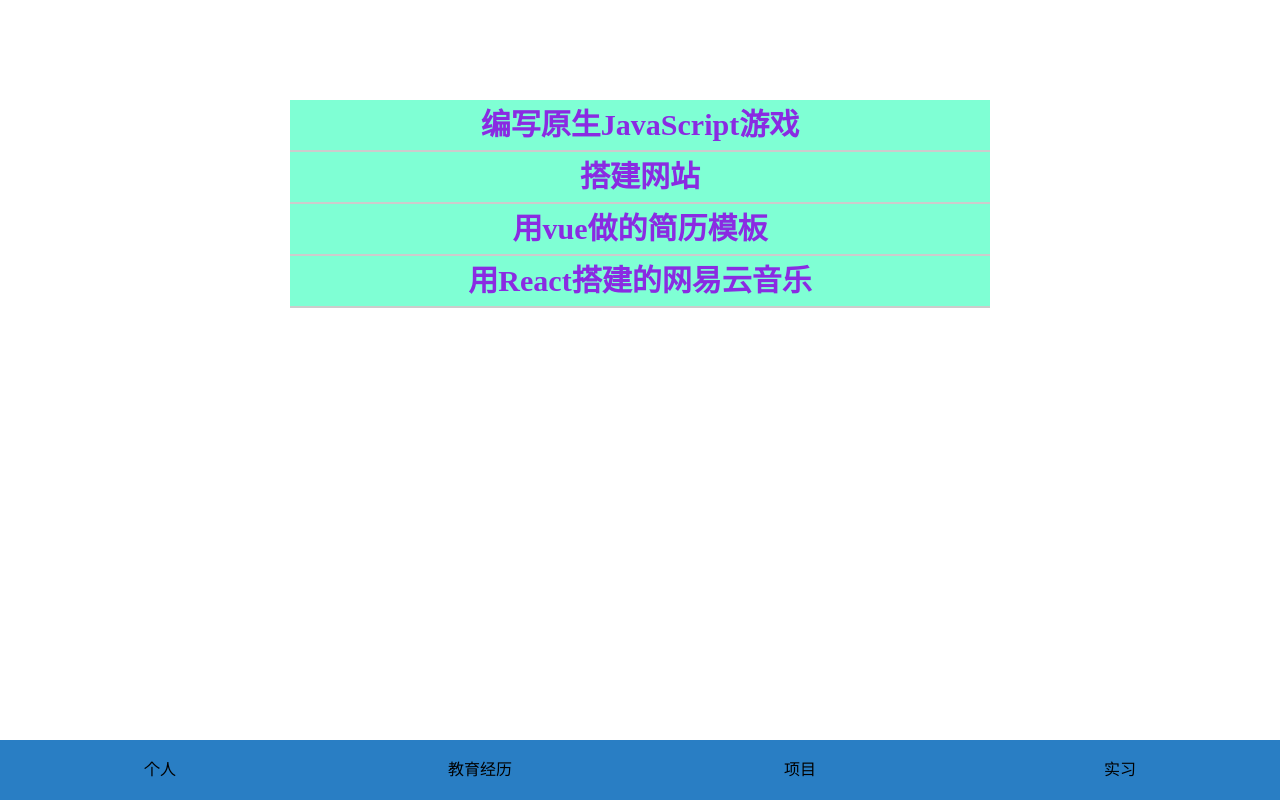
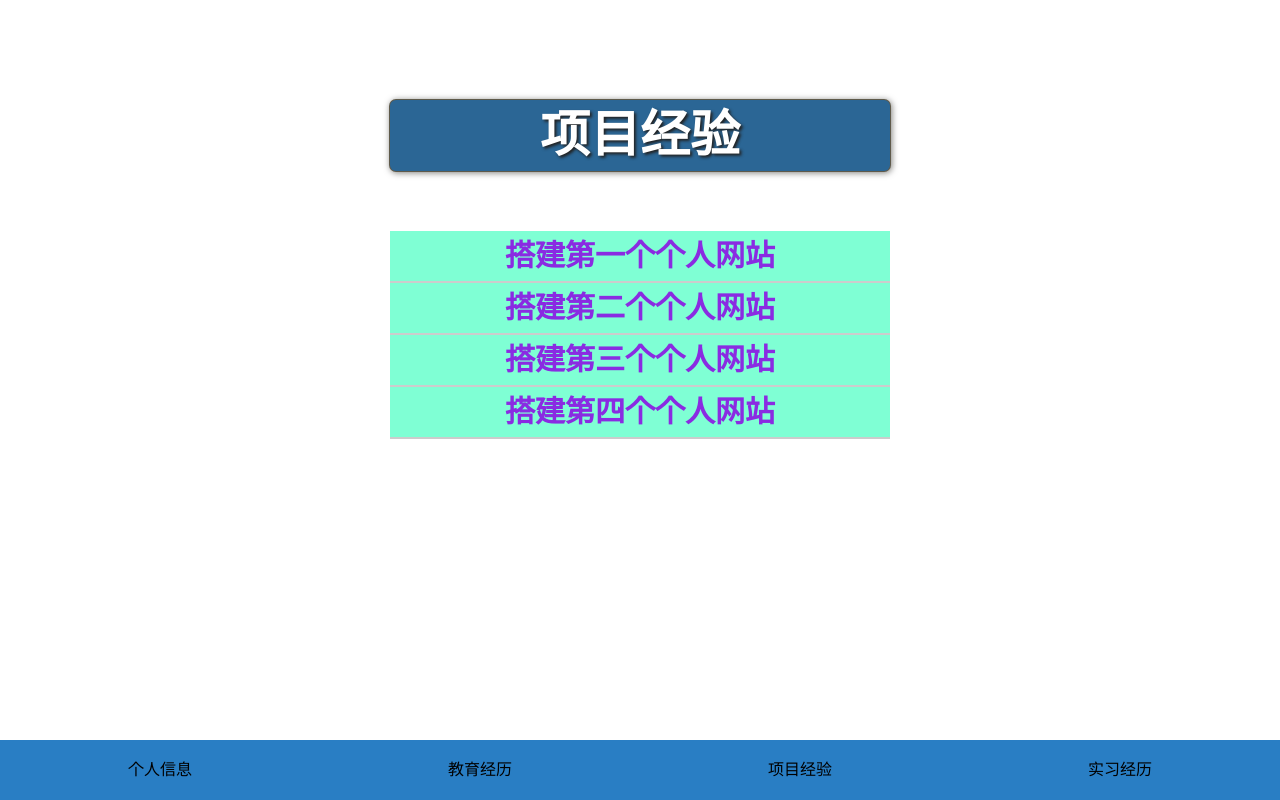
Before and after one commit to Alyssa-x/Alyssa-CV, a Vue app: page /projects in a window 1280 px wide. Built offline with nearby package versions, Linux system fonts and the light colour scheme.

Commit message:
replace datas by variable

```diff
--- a/src/App.vue
+++ b/src/App.vue
@@ -4,16 +4,16 @@
    <tab-bar>
      <tab-bar-item path="/personal">
        <!-- <img src="./assets/logo.png" alt=""> -->
-       <div slot="item-text">个人</div>
+       <div slot="item-text">个人信息</div>
        </tab-bar-item>
       <tab-bar-item path="/education">
        <div slot="item-text">教育经历</div>
       </tab-bar-item>
      <tab-bar-item path="/projects">
-       <div slot="item-text">项目</div>
+       <div slot="item-text">项目经验</div>
       </tab-bar-item>
      <tab-bar-item path="/intern">
-       <div slot="item-text">实习</div>
+       <div slot="item-text">实习经历</div>
      </tab-bar-item>
    </tab-bar>
 
--- a/src/views/intern/Intern.vue
+++ b/src/views/intern/Intern.vue
@@ -1,76 +1,20 @@
 <template>
   <div class="container-intern">
     <div class="mycontent">
-        <h1 class="title">实习经历</h1>
-        <div class="item">
+      <h1 class="title">{{ title }}</h1>
+      <div class="item" v-for="item in compony" :key="item.id">
         <div class="left">
           <span class="left-icon"></span>
         </div>
         <div class="right">
           <h2 class="school">
-                  {{compony.name}}
+            {{ item.name }}
           </h2>
-              <p class="teach-time">{{compony.startTime}} - {{compony.endTime}}</p>
-
-                <div class="major">
-                    职位：{{compony.position}}
-                </div>
-                <!-- <div class="score">
-                  绩点：4.9/5.0
-              </div> -->
-              <ul class="score">
-                职责：
-                <li>负责公司产品的前端页面制作</li>
-                <li>优化代码兼容性</li>
-                <li>前端交互和网页美化</li>
-              </ul>
-          </div>
-      </div>
-      <div class="item">
-        <div class="left">
-          <span class="left-icon"></span>
-        </div>
-        <div class="right">
-            <h2 class="school">
-                {{compony.name}}
-              </h2>
-            <p class="teach-time">{{compony.startTime}} - {{compony.endTime}}</p>
-
-              <div class="major">
-                  职位：{{compony.position}}
-              </div>
-              <!-- <div class="score">
-                绩点：4.9/5.0
-            </div> -->
-            <ul class="score">
-              职责：
-              <li>负责公司产品的前端页面制作</li>
-              <li>优化代码兼容性</li>
-              <li>前端交互和网页美化</li>
-            </ul>
-        </div>
-    </div>
-        <div class="item">
-        <div class="left">
-          <span class="left-icon"></span>
-        </div>
-        <div class="right">
-            <h2 class="school">
-                {{compony.name}}
-              </h2>
-            <p class="teach-time">{{compony.startTime}} - {{compony.endTime}}</p>
-
-              <div class="major">
-                  职位：{{compony.position}}
-              </div>
-              <!-- <div class="score">
-                绩点：4.9/5.0
-            </div> -->
-            <ul class="score">
-              职责：
-              <li>负责公司产品的前端页面制作</li>
-              <li>优化代码兼容性</li>
-              <li>前端交互和网页美化</li>
+          <p class="teach-time">{{ item.startTime }} - {{ item.endTime }}</p>
+          <div class="position">职位：{{ item.position }}</div>
+          <ul class="responsibility">
+            <div>职责：</div>
+            <li v-for="(i, index) in item.contents" :key="index">{{ i }}</li>
           </ul>
         </div>
       </div>
@@ -83,13 +27,45 @@
   name: "Intern",
   data() {
     return {
-      compony:{
-        name:"Google",
-        startTime:"2015.6.7",
-        endTime:"2020.4.7",
-        position:"全栈工程师"
+      title: "实习经历",
+      compony: [
+        {
+          id: 1,
+          name: "Google",
+          startTime: "2015.6.7",
+          endTime: "2020.4.7",
+          position: "全栈工程师",
+          contents: [
+            "优化代码兼容性",
+            "负责页面的布局和数据渲染",
+            "前端交互和网页美化"
+          ]
         },
-
+        {
+          id: 1,
+          name: "Tesla",
+          startTime: "2015.6.7",
+          endTime: "2020.4.7",
+          position: "前端工程师",
+          contents: [
+            "优化代码兼容性",
+            "负责页面的布局和数据渲染",
+            "前端交互和网页美化"
+          ]
+        },
+        {
+          id: 2,
+          name: "Apple",
+          startTime: "2015.6.7",
+          endTime: "2020.4.7",
+          position: "前端工程师",
+          contents: [
+            "优化代码兼容性",
+            "负责页面的布局和数据渲染",
+            "前端交互和网页美化"
+          ]
+        }
+      ]
     };
   }
 };
@@ -119,7 +95,7 @@
   font-weight: bold;
   height: 55px;
   line-height: 55px;
-  margin-bottom: 80px;
+  margin-bottom: 60px;
   padding: 8px;
   text-shadow: 2px 2px 3px #222222;
 }
@@ -153,7 +129,7 @@
 .container-intern .left::after {
   content: "";
   width: 2px;
-  height: 200px;
+  height: 250px;
   background: #333333;
   position: absolute;
   top: -5px;
@@ -181,12 +157,20 @@
   text-align: left;
   padding: 15px;
 }
-.container-intern .right .major,
-.container-intern .right .score {
+.container-intern .right .position,
+.container-intern .right .responsibility {
   font-family: "微软雅黑", "宋体", "黑体", Arial;
   font-size: 20px;
   font-weight: bold;
   text-align: left;
   margin: 0 15px 10px;
 }
+.container-intern .right .responsibility div {
+  margin-bottom: 5px;
+}
+.container-intern .right .responsibility li {
+  font-weight: 200;
+  font-size: 15px;
+  line-height: 25px;
+}
 </style>
--- a/src/views/personal/Personal.vue
+++ b/src/views/personal/Personal.vue
@@ -1,18 +1,23 @@
 <template>
   <!-- <div class="resume"> -->
     <div class="container-personal">
+      <h1 class="title">{{title}}</h1>
+    <div class="wrap">
+
       <div class="personal">
         <div class="name">姓名：{{ name }}</div>
         <div class="contact">电话：{{ phone }}</div>
         <div class="email">邮箱：{{ email }}</div>
 
-        <div class="github">Github:{{ github }}</div>
+        <div class="github">Github: {{ github }}</div>
       </div>
       <div class="img">
         <img src="../../assets/img/hhcy.jpg" alt="" />
       </div>
       <section></section>
     </div>
+    </div>
+
   <!-- </div> -->
 </template>
 
@@ -21,7 +26,8 @@
   name: "Personal",
   data() {
     return {
-      name: "沈小湾",
+      title:"个人信息",
+      name: "光头强",
       phone: "15510320000",
       email: "mm@cuc.edu.cn",
       github: "https://github.com/Alyssa-x/Alyssa-CV"
@@ -33,14 +39,37 @@
 <!-- Add "scoped" attribute to limit CSS to this component only -->
 <style>
 @import "../../assets/css/reset.css";
-
-
-.container-personal {
+.container-personal{
   width: 800px;
   position: absolute;
   left: 50%;
+  top: 100px;
+  transform: translateX(-50%);
+
+}
+.container-personal h1 {
+  background: #2b6695;
+  border-radius: 6px 6px 6px 6px;
+  box-shadow: 0 0 0 1px #5f5a4b, 1px 1px 6px 1px rgba(10, 10, 0, 0.5);
+  color: #ffffff;
+  font-family: "微软雅黑", "宋体", "黑体", Arial;
+  font-size: 50px;
+  font-weight: bold;
+  /* width: 500px; */
+  height: 55px;
+  line-height: 55px;
+  text-align: center;
+  margin: 0 150px 80px;
+  padding: 8px;
+  text-shadow: 2px 2px 3px #222222;
+}
+
+.container-personal .wrap {
+  width: 800px;
+  /* position: absolute;
+  left: 50%;
   top: 20%;
-  transform: translateX(-50%);
+  transform: translateX(-50%); */
   background-color: rgb(158, 167, 168);
   /* overflow: hidden; */
   display: flex;
@@ -49,18 +78,18 @@
   border-radius: 20px;
 }
 
-.container-personal .img {
+.container-personal .wrap .img {
   margin:20px;
   margin-right: -40px;
 
 }
-.container-personal img {
+.container-personal .wrap img {
   width: 150px;
   height: 200px;
 
   /* margin: auto; */
 }
-.container-personal .personal{
+.container-personal .wrap .personal{
   font-size: 20px;
   font-weight:600;
   line-height: 2;
--- a/src/views/projects/Projects.vue
+++ b/src/views/projects/Projects.vue
@@ -1,45 +1,18 @@
 <template>
   <div class="container-projects">
-    <!-- <div :class="{'item':true,'active':isActive[0]}" @click = "itemClick($event)"> -->
-    <div class="item">
-      <h3>编写原生JavaScript游戏</h3>
+    <h1 class="title">{{ title }}</h1>
+    <div class="wrap">
+<div class="item" v-for="item in projects" :key="item.id">
+      <h3>{{item.title}}</h3>
       <ul>
-        <li>Lorem ipsum dolor sit amet consectetur.</li>
-        <li>Harum magni neque iusto eius itaque!</li>
-        <li>Ducimus pariatur quas adipisci omnis sed.</li>
-        <li>Error nobis dolorem quod quibusdam cum.</li>
+        <li v-for="(i,index) in item.contents" :key="index">{{i}}</li>
       </ul>
     </div>
-    <div class="item">
-      <h3>搭建网站</h3>
-      <ul>
-        <li>Lorem ipsum dolor sit amet consectetur.</li>
-        <li>
-          Harum magni neque iusto eius itaque!Ducimus pariatur quas adipisci
-          omnis sed.Error nobis dolorem quod quibusdam cum
-        </li>
-        <li>Ducimus pariatur quas adipisci omnis sed.</li>
-        <li>Error nobis dolorem quod quibusdam cum.</li>
-      </ul>
     </div>
-    <div class="item">
-      <h3>用vue做的简历模板</h3>
-      <ul>
-        <li>Lorem ipsum dolor sit amet consectetur.</li>
-        <li>Harum magni neque iusto eius itaque!</li>
-        <li>Ducimus pariatur quas adipisci omnis sed.</li>
-        <li>Error nobis dolorem quod quibusdam cum.</li>
-      </ul>
-    </div>
-    <div class="item">
-      <h3>用React搭建的网易云音乐</h3>
-      <ul>
-        <li>Lorem ipsum dolor sit amet consectetur.</li>
-        <li>Harum magni neque iusto eius itaque!</li>
-        <li>Ducimus pariatur quas adipisci omnis sed.</li>
-        <li>Error nobis dolorem quod quibusdam cum.</li>
-      </ul>
-    </div>
+
+    <!-- <div :class="{'item':true,'active':isActive[0]}" @click = "itemClick($event)"> -->
+
+
   </div>
 </template>
 
@@ -49,10 +22,29 @@
   data() {
     return {
       // isActive: [false, false, false, false],
-      name: "沈小湾",
-      phone: "15510320000",
-      email: "mm@cuc.edu.cn",
-      github: "https://github.com/Alyssa-x/Alyssa-CV"
+      title:"项目经验",
+      projects:[
+        {
+          id:1,
+          title:"搭建第一个个人网站",
+          contents:["做了很多事情","又又做了很多事情","又又又做了很多事情","又又又又做了很多事情"]
+        },
+        {
+          id:2,
+          title:"搭建第二个个人网站",
+          contents:["做了很多事情","又又做了很多事情","又又又做了很多事情","又又又又做了很多事情"]
+        },
+        {
+          id:2,
+          title:"搭建第三个个人网站",
+          contents:["做了很多事情","又又做了很多事情","又又又做了很多事情","又又又又做了很多事情"]
+        },
+        {
+          id:2,
+          title:"搭建第四个个人网站",
+          contents:["做了很多事情","又又做了很多事情","又又又做了很多事情","又又又又做了很多事情"]
+        }
+      ]
     };
   },
   methods: {
@@ -64,21 +56,38 @@
 <!-- Add "scoped" attribute to limit CSS to this component only -->
 <style>
 @import "../../assets/css/reset.css";
-
-.container-projects {
-  width: 700px;
+.container-projects{
+  width: 500px;
   height: auto;
   margin: 100px auto;
+  text-align: center;
+}
+.container-projects h1 {
+  background: #2b6695;
+  border-radius: 6px 6px 6px 6px;
+  box-shadow: 0 0 0 1px #5f5a4b, 1px 1px 6px 1px rgba(10, 10, 0, 0.5);
+  color: #ffffff;
+  font-family: "微软雅黑", "宋体", "黑体", Arial;
+  font-size: 50px;
+  font-weight: bold;
+  height: 55px;
+  line-height: 55px;
+  margin-bottom: 60px;
+  padding: 8px;
+  text-shadow: 2px 2px 3px #222222;
+}
+.wrap {
+
   background-color: antiquewhite;
 }
-.container-projects .item {
+.wrap .item {
   width: 100%;
 }
-.container-projects .item:hover ul {
+.wrap .item:hover ul {
   width: 100%;
-  height: 200px;
+  height: 150px;
 }
-.container-projects h3 {
+.wrap h3 {
   font-size: 30px;
   width: 100%;
   height: 50px;
@@ -89,14 +98,15 @@
   text-align: center;
   font-weight: bolder;
 }
-.container-projects ul {
+.wrap ul {
   height: 0;
   overflow: hidden;
   transition-property: height;
   transition-duration: 1s;
   padding-left: 20px;
+
 }
-.container-projects ul li {
+.wrap ul li {
   height: auto;
   font-size: 20px;
   text-align: left;
```
Also changed, not shown: src/components/tabbar/TabBarItem.vue (+1 -8 lines), src/views/education/Education.vue (+26 -34 lines). Lines whose indentation alone changed are shown as unchanged.
